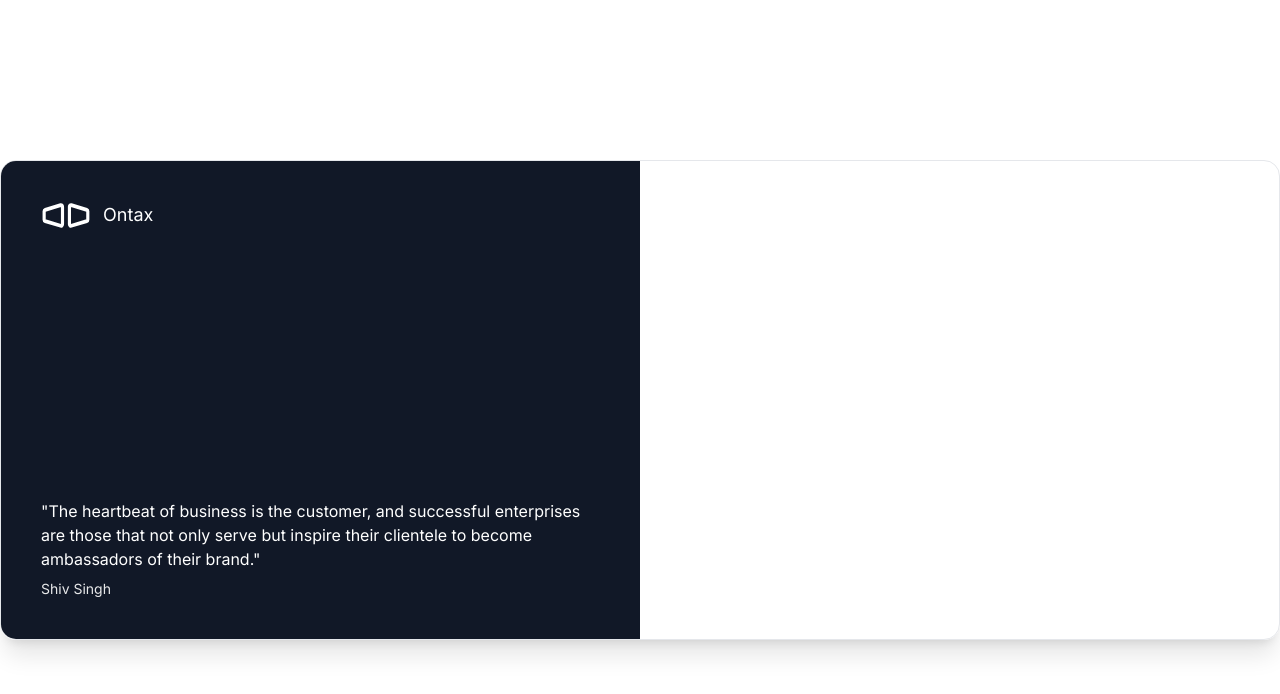
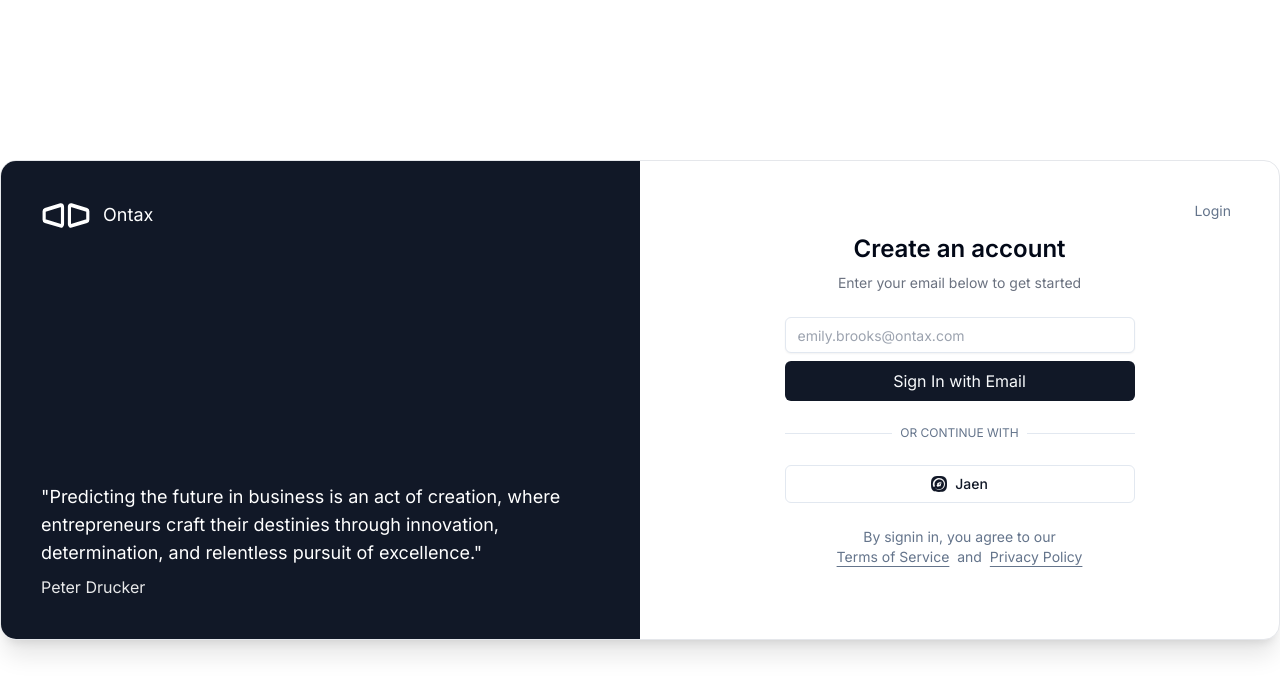
Before and after one commit to OntaxAT/ontax-web-client, a Next.js app: page /sign-in in a window 1280 px wide. Shown: the top 694 px of the page. Built offline with nearby package versions, Linux system fonts and the light colour scheme.

Commit message:
feat(auth): Added signin ui

```diff
--- a/app/(auth)/(routes)/sign-in/page.tsx
+++ b/app/(auth)/(routes)/sign-in/page.tsx
@@ -11,66 +11,10 @@ import TbGitHub from '@/components/icons/TbGithub';
 import { FC } from 'react';
 import Link from 'next/link';
 import Image from 'next/image';
-
-const quotes = [
-  {
-    quote:
-      "In the realm of business, there's an unwavering truth - the numbers never lie, serving as the compass that guides us through the labyrinth of commerce.",
-    author: 'John D. Rockefeller'
-  },
-  {
-    quote:
-      'Accounting, the language of business, is the bridge that connects aspirations to actions, transforming dreams into economic reality.',
-    author: 'Warren Buffett'
-  },
-  {
-    quote:
-      'The heartbeat of business is the customer, and successful enterprises are those that not only serve but inspire their clientele to become ambassadors of their brand.',
-    author: 'Shiv Singh'
-  },
-  {
-    quote:
-      'In the world of commerce, the art of negotiation is the fulcrum upon which fortunes pivot, where the skillful dance between interests dictates outcomes',
-    author: 'Chester L. Karrass'
-  },
-  {
-    quote:
-      'Within the numerical tapestry of business, every digit is a brushstroke, every ledger a canvas, and every financial statement a masterpiece in the making.',
-    author: 'Warren Buffett'
-  },
-  {
-    quote:
-      'Predicting the future in business is an act of creation, where entrepreneurs craft their destinies through innovation, determination, and relentless pursuit of excellence.',
-    author: 'Peter Drucker'
-  },
-  {
-    quote:
-      'In the corporate landscape, compensation comes in the form of two currencies - experience, which is your teacher, and cash, which is your paycheck. Embrace the lessons, and the rewards will follow.',
-    author: 'Harold S. Geneen'
-  },
-  {
-    quote:
-      "Accounting, a true art, is more than just number-crunching; it is the chronicler of a company's journey, capturing the narrative of its successes and challenges, painting a story with financial strokes.",
-    author: 'Charles W. Mulford'
-  },
-  {
-    quote:
-      "When the winds of adversity blow in the business world, it's not the fall that defines you but the resilience to rise again, stronger and wiser.",
-    author: 'Vince Lombardi'
-  },
-  {
-    quote:
-      "Accounting is not the calculus of commerce; it is the comprehension of companies. It's about peering beyond the numbers and into the heart of enterprises, decoding their stories, and revealing their essence.",
-    author: 'Warren Buffett'
-  }
-];
+import Jaen from '@/components/icons/snek';
 
 const SignIn: FC = () => {
   const [isLoading, setIsLoading] = React.useState<boolean>(false);
-
-  const quote = React.useMemo(() => {
-    return quotes[Math.floor(Math.random() * quotes.length)];
-  }, []);
 
   async function onSubmit(event: React.SyntheticEvent) {
     event.preventDefault();
@@ -82,27 +26,56 @@ const SignIn: FC = () => {
   }
 
   return (
-    <div className="flex justify-center items-center h-screen w-screen">
-      <div className="container h-[60vh] rounded-2xl shadow-xl grid grid-cols-2 p-0 overflow-hidden border border-gray-200">
-        <div className="bg-gray-900 p-10 flex flex-col text-white">
-          <div className="grow">
-            <Image
-              src="/ontax_logo_transparent.svg"
-              alt="Ontax branding"
-              width={50}
-              height={50}
-              className="inline-block align-middle"
-            />
-            <span className="pl-3 text-lg align-middle">Ontax</span>
+    <>
+      <Link
+        href="/sign-up"
+        className="absolute top-8 right-8 px-4 py-2 rounded-md inline-flex items-center text-sm text-muted-foreground focus-visible:outline-none focus-visible:ring-1 focus-visible:ring-ring hover:bg-accent"
+      >
+        Login
+      </Link>
+      <div className="mx-auto flex flex-col w-full justify-center space-y-6 sm:w-[350px]">
+        <div className="flex flex-col space-y-2 text-center">
+          <h1 className="text-2xl font-semibold">Create an account</h1>
+          <p className="text-sm text-gray-500 px-10">Enter your email below to get started</p>
+        </div>
+        <div className="grid gap-6">
+          <form action="">
+            <div className="text-center grid gap-2">
+              <div className="grid gap-1">
+                <label className="sr-only">Email</label>
+                <input
+                  type="email"
+                  className="w-full border border-input h-9 px-3 py-1 rounded-md shadow-sm text-sm focus-visible:outline-none focus-visible:ring-1 focus-visible:ring-ring"
+                  placeholder="emily.brooks@ontax.com"
+                />
+              </div>
+              <button className="w-full rounded-md bg-primary text-primary-foreground px-4 py-2">
+                Sign In with Email
+              </button>
+            </div>
+          </form>
+          <div className="relative">
+            <div className="absolute inset-0 flex items-center">
+              <span className="w-full border-t"></span>
+            </div>
+            <div className="relative flex justify-center text-xs uppercase">
+              <span className="bg-background px-2 text-muted-foreground">or continue with</span>
+            </div>
           </div>
-          <div>
-            <p>"{quote.quote}"</p>
-            <p className="text-sm mt-2 opacity-90">{quote.author}</p>
-          </div>
+          <button className="w-full rounded-md bg-transparent text-primary px-4 py-2 border border-input text-sm inline-flex items-center justify-center font-[500]">
+            <Jaen className="stroke-primary h-4 w-4 mr-2" />
+            Jaen
+          </button>
+          <p className="px-8 text-center text-sm text-muted-foreground">
+            By signin in, you agree to our
+            <br />
+            <a className="underline underline-offset-4 hover:text-primary">Terms of Service</a>
+            &nbsp; and &nbsp;
+            <a className="underline underline-offset-4 hover:text-primary">Privacy Policy</a>
+          </p>
         </div>
-        <div className="p-10"></div>
       </div>
-    </div>
+    </>
   );
 };
 
--- /dev/null
+++ b/app/(auth)/layout.tsx
@@ -0,0 +1,94 @@
+'use client';
+
+import { FC, useEffect, useState } from 'react';
+import { ILayoutProps } from '../types/layouts';
+import Image from 'next/image';
+
+const quotes = [
+  {
+    quote:
+      "In the realm of business, there's an unwavering truth - the numbers never lie, serving as the compass that guides us through the labyrinth of commerce.",
+    author: 'John D. Rockefeller'
+  },
+  {
+    quote:
+      'Accounting, the language of business, is the bridge that connects aspirations to actions, transforming dreams into economic reality.',
+    author: 'Warren Buffett'
+  },
+  {
+    quote:
+      'The heartbeat of business is the customer, and successful enterprises are those that not only serve but inspire their clientele to become ambassadors of their brand.',
+    author: 'Shiv Singh'
+  },
+  {
+    quote:
+      'In the world of commerce, the art of negotiation is the fulcrum upon which fortunes pivot, where the skillful dance between interests dictates outcomes',
+    author: 'Chester L. Karrass'
+  },
+  {
+    quote:
+      'Within the numerical tapestry of business, every digit is a brushstroke, every ledger a canvas, and every financial statement a masterpiece in the making.',
+    author: 'Warren Buffett'
+  },
+  {
+    quote:
+      'Predicting the future in business is an act of creation, where entrepreneurs craft their destinies through innovation, determination, and relentless pursuit of excellence.',
+    author: 'Peter Drucker'
+  },
+  {
+    quote:
+      'In the corporate landscape, compensation comes in the form of two currencies - experience, which is your teacher, and cash, which is your paycheck. Embrace the lessons, and the rewards will follow.',
+    author: 'Harold S. Geneen'
+  },
+  {
+    quote:
+      "Accounting, a true art, is more than just number-crunching; it is the chronicler of a company's journey, capturing the narrative of its successes and challenges, painting a story with financial strokes.",
+    author: 'Charles W. Mulford'
+  },
+  {
+    quote:
+      "When the winds of adversity blow in the business world, it's not the fall that defines you but the resilience to rise again, stronger and wiser.",
+    author: 'Vince Lombardi'
+  },
+  {
+    quote:
+      "Accounting is not the calculus of commerce; it is the comprehension of companies. It's about peering beyond the numbers and into the heart of enterprises, decoding their stories, and revealing their essence.",
+    author: 'Warren Buffett'
+  }
+];
+
+const AuthLayout: FC<ILayoutProps> = ({ children }) => {
+  const [quote, setQuote] = useState<(typeof quotes)[number]>();
+
+  useEffect(() => {
+    setQuote(quotes[Math.floor(Math.random() * quotes.length)]);
+  }, []);
+
+  return (
+    <div className="flex justify-center items-center h-screen w-screen relative">
+      <div className="container h-[60vh] rounded-2xl shadow-xl grid grid-cols-2 p-0 overflow-hidden border border-gray-200 dark:border-gray-700 bg-white dark:bg-gray-950">
+        <div className="bg-primary dark:bg-slate-800 p-10 flex flex-col text-white">
+          <div className="grow">
+            <Image
+              src="/ontax_logo_transparent.svg"
+              alt="Ontax branding"
+              width={50}
+              height={50}
+              className="inline-block align-middle"
+            />
+            <span className="pl-3 text-lg align-middle">Ontax</span>
+          </div>
+          {quote && (
+            <div className="text-lg">
+              <p>"{quote.quote}"</p>
+              <p className="text-base mt-2 opacity-90">{quote.author}</p>
+            </div>
+          )}
+        </div>
+        <div className="p-10 flex items-center relative">{children}</div>
+      </div>
+    </div>
+  );
+};
+
+export default AuthLayout;
--- a/app/layout.tsx
+++ b/app/layout.tsx
@@ -3,6 +3,7 @@ import { Inter } from 'next/font/google';
 import './globals.css';
 import { ThemeProvider } from '@/components/theme/theme-provider';
 import { cn } from '@/lib/utils';
+import { FC, ReactNode } from 'react';
 
 const inter = Inter({ subsets: ['latin'] });
 
@@ -11,13 +12,18 @@ export const metadata: Metadata = {
   description: 'Generated by create next app'
 };
 
-export default function RootLayout({ children }: { children: React.ReactNode }) {
+const RootLayout: FC<{ children: ReactNode }> = ({ children }) => {
   return (
     <html lang="en">
-      <body className={cn(inter.className, 'min-w-screen min-h-screen')}>
+      <body
+        className={cn(
+          inter.className,
+          'min-w-screen min-h-screen bg-white dark:bg-gray-950 antialiased'
+        )}
+      >
         <ThemeProvider
           attribute="class"
-          defaultTheme="system"
+          defaultTheme="light"
           enableSystem
           disableTransitionOnChange
         >
@@ -26,4 +32,6 @@ export default function RootLayout({ children }: { children: React.ReactNode })
       </body>
     </html>
   );
-}
+};
+
+export default RootLayout;
--- /dev/null
+++ b/app/types/layouts.ts
@@ -0,0 +1,5 @@
+import { ReactNode } from "react";
+
+export interface ILayoutProps {
+    children: ReactNode;
+}
--- /dev/null
+++ b/components/icons/snek.tsx
@@ -0,0 +1,34 @@
+import { FC } from 'react';
+
+/**
+ * Tabler icon for "brand-github"
+ */
+const Jaen: FC<IIconProps> = props => {
+  return (
+    <svg
+      xmlns="http://www.w3.org/2000/svg"
+      width="474.602"
+      height="474.7"
+      viewBox="70.503 -3.77 474.602 474.7"
+      stroke-width="2"
+      stroke="currentColor"
+      fill="none"
+      stroke-linecap="round"
+      stroke-linejoin="round"
+      {...props}
+    >
+      <g transform="matrix(1, 0, 0, 1, 70.402878, -4.070045)">
+        <path
+          className="st1"
+          d="M255.3,61.1c-54.1-5.4-101.6,11.1-141.3,47.5c-44,40.2-63,91.3-59.7,150.6c0.9,16.2,4.5,32.1,9.8,47.5 c3.6,10.4,11.1,16.8,22.1,18.3c9.8,1.3,18.2-1.7,24.5-9.5c7.4-9.2,7.2-19,3.6-29.9c-15.4-45.9-9-88.9,20.3-127.4 c44.5-58.5,127.9-71.6,188-28.6c49.9,35.7,69.6,85.6,58,145.8c-13.7,71.5-77.1,119.4-149.9,117.8c-38.5-0.8-72.3-15.3-101.9-39.7 c-3.5-3-6.8-6.5-12.9-8.7c1.2,2.6,1.6,3.9,2.3,5.1c1.8,2.7,3.5,5.6,5.6,8.1c41.1,47.9,94.2,64.2,154.4,53 c96.3-18,156.3-110.2,136.9-207C399.4,125.7,335.8,69.2,255.3,61.1z"
+        />
+        <path
+          className="st0 fill-primary"
+          d="M425.3,49.9C380.5,5.3,316.1,0.3,237.4,0.3c-78.8,0-143.2,5-188,49.8C4.6,94.9,0.1,159.2,0.1,237.9 S4.6,381,49.4,425.7c44.8,44.7,109.2,49.3,188,49.3s143.2-4.5,188-49.3c44.8-44.8,49.3-109.1,49.3-187.9 C474.8,159.1,470.2,94.6,425.3,49.9z M278.2,411c-60.2,11.2-113.3-5.1-154.4-53c-2.1-2.5-3.8-5.4-5.6-8.1c-0.7-1.2-1.1-2.5-2.3-5.1 c6.1,2.2,9.4,5.7,12.9,8.7c29.6,24.4,63.4,38.9,101.9,39.7c72.8,1.6,136.2-46.3,149.9-117.8c11.6-60.2-8.1-110.1-58-145.8 c-60.1-43-143.5-29.9-188,28.6c-29.3,38.5-35.7,81.5-20.3,127.4c3.6,10.9,3.8,20.7-3.6,29.9c-6.3,7.8-14.7,10.8-24.5,9.5 c-11-1.5-18.5-7.9-22.1-18.3c-5.3-15.4-8.9-31.3-9.8-47.5C51,199.9,70,148.8,114,108.6c39.7-36.4,87.2-52.9,141.3-47.5 c80.5,8.1,144.1,64.6,159.8,142.9C434.5,300.8,374.5,393,278.2,411z M238.9,258.1c2.3,1.1,2.5,1.2,5.8,1.2c3.2,0,3.6-0.1,5.6-1 c5.6-2.7,9-8.9,7.6-14.2l-0.5-1.9l31.9-31.9c17.5-17.5,31.9-31.9,32-31.8c0,0-1.4,4.5-3.2,9.8c-14.8,44-26.9,85.3-32.3,109.6 c-0.6,2.8-1.1,5.1-1.2,5.1c0,0-4.7,0.2-10.3,0.4c-13.9,0.5-21.6,1.3-30.1,3c-15.8,3.3-27.6,9.3-39.4,20.1l-1.9,1.7l-20.2-20.1 l-20.2-20.1l2.9-3.2c15.4-17.1,21.3-35.8,22-69.3c0.1-8.1,0.2-9.3,0.7-9.4c0.3-0.1,2.8-0.7,5.6-1.3c22-4.8,60.2-16,105.3-30.9 c7.2-2.4,13.2-4.3,13.3-4.3c0,0.1-14.2,14.4-31.7,31.9l-31.8,31.8l-1.6-0.4c-4.1-1-8.5,0.4-11.8,3.6 C228.7,243.3,230.5,254,238.9,258.1z"
+        />
+      </g>
+    </svg>
+  );
+};
+
+export default Jaen;
--- a/package.json
+++ b/package.json
@@ -19,6 +19,7 @@
     "next-themes": "^0.2.1",
     "react": "^18",
     "react-dom": "^18",
+    "react-hook-form": "^7.47.0",
     "tailwind-merge": "^1.14.0",
     "tailwindcss-animate": "^1.0.7"
   },
--- a/tailwind.config.js
+++ b/tailwind.config.js
@@ -1,3 +1,5 @@
+const colors = require('tailwindcss/colors')
+
 /** @type {import('tailwindcss').Config} */
 module.exports = {
   darkMode: ["class"],
@@ -6,7 +8,7 @@ module.exports = {
     './components/**/*.{ts,tsx}',
     './app/**/*.{ts,tsx}',
     './src/**/*.{ts,tsx}',
-	],
+  ],
   theme: {
     container: {
       center: true,
@@ -23,7 +25,7 @@ module.exports = {
         background: "hsl(var(--background))",
         foreground: "hsl(var(--foreground))",
         primary: {
-          DEFAULT: "hsl(var(--primary))",
+          DEFAULT: colors.gray[900],
           foreground: "hsl(var(--primary-foreground))",
         },
         secondary: {
```
